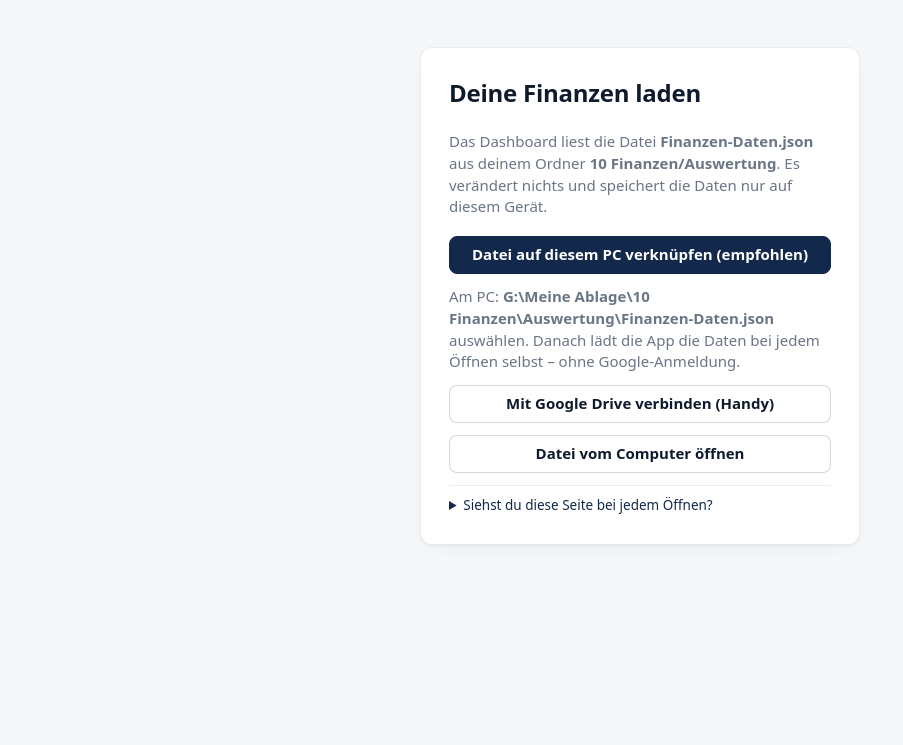
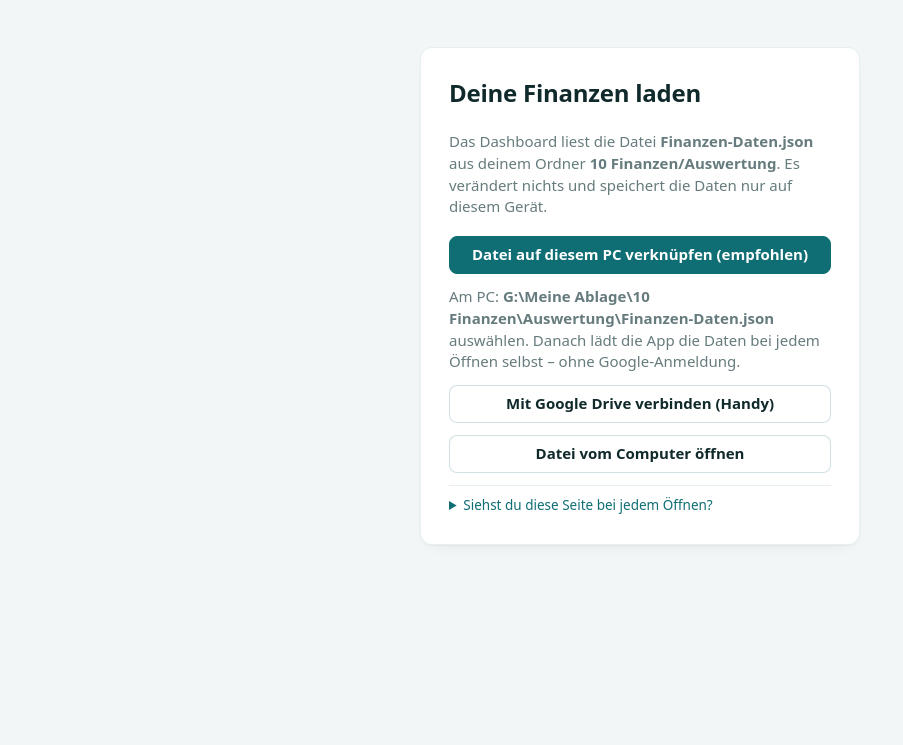
Before and after one commit to mwenzelides-privat/finanzen, a plain HTML site: page index.html in a window 1280 px wide. Shown: the part 55-800 px from the top of the page, without its empty margins (0-903 px from the left). Drawn offline with nearby package versions, Linux system fonts and the light colour scheme; no server answers.

Commit message:
Optik: Petrol als Leitfarbe, runde Systemschrift ohne Serifen, Plus grün und Minus rot deutlich abgesetzt
Co-Authored-By: Claude Opus 5.5 <noreply@anthropic.com>

```diff
--- a/css/design.css
+++ b/css/design.css
@@ -6,55 +6,55 @@
 :root {
   color-scheme: light;
   /* Flächen und Text */
-  --bg: #f5f6f8; --surface: #ffffff; --surface-2: #f0f2f5; --surface-3: #e7eaef;
-  --border: rgba(19, 41, 75, .09); --border-strong: rgba(19, 41, 75, .18);
-  --text: #0f1b2d; --text-2: #3b4757; --muted: #6a7585; --grid: #e9ecf1;
-  /* Leitfarbe Dunkelblau, Akzent Messing */
-  --accent: #13294b; --accent-2: #2c4a7c; --accent-soft: rgba(19, 41, 75, .065); --accent-on: #ffffff;
-  --akzent: #a8834a; --akzent-soft: rgba(168, 131, 74, .14);
+  --bg: #f3f6f6; --surface: #ffffff; --surface-2: #edf2f2; --surface-3: #e2eaea;
+  --border: rgba(15, 110, 116, .10); --border-strong: rgba(15, 110, 116, .20);
+  --text: #10292b; --text-2: #3a4e50; --muted: #667b7d; --grid: #e3eaea;
+  /* Leitfarbe Petrol, Akzent helles Petrol; Plus grün und Minus rot – deutlich anders als die Leitfarbe */
+  --accent: #0f6e74; --accent-2: #178990; --accent-soft: rgba(15, 110, 116, .08); --accent-on: #ffffff;
+  --akzent: #5fb3b8; --akzent-soft: rgba(95, 179, 184, .16);
   /* Vorzeichen / Abweichung */
-  --ein: #2f8a62; --aus: #c24a3d; --ein-text: #1d7550; --aus-text: #b42318;
+  --ein: #2e9d4f; --aus: #d04a3a; --ein-text: #15803d; --aus-text: #c0392b;
   --gelb: #c98a0b; --gelb-soft: rgba(201, 138, 11, .14);
-  /* Ausgaben-Flächen in Blautönen statt Orange */
-  --fest: #2c4a7c; --variabel: #a9bad3; --variabel-text: #0f1b2d;
-  --mark: rgba(168, 131, 74, .28);
+  /* Ausgaben-Flächen in Petroltönen */
+  --fest: #0f6e74; --variabel: #a9d3d5; --variabel-text: #10292b;
+  --mark: rgba(95, 179, 184, .28);
   /* Form */
   --radius: 12px; --radius-s: 8px;
   --shadow: 0 1px 2px rgba(15, 27, 45, .04), 0 6px 20px -14px rgba(15, 27, 45, .16);
   --shadow-hover: 0 2px 4px rgba(15, 27, 45, .05), 0 12px 28px -16px rgba(15, 27, 45, .24);
   --abstand: 16px; --abstand-s: 10px; --abstand-l: 28px;
   --uebergang: .16s ease;
-  /* Schrift: nur Systemschriften; Titel in einer Systemserife wie im Geschäftsbericht */
+  /* Schrift: runde Systemschrift für alles */
   --font: system-ui, -apple-system, "Segoe UI", Roboto, "Helvetica Neue", Arial, sans-serif;
-  --font-titel: Georgia, Cambria, "Times New Roman", "Noto Serif", serif;
+  --font-titel: var(--font);
   --fs-xs: 11.5px; --fs-s: 12.5px; --fs-m: 14px; --fs-b: 15px; --fs-l: 17px; --fs-xl: 24px; --fs-kz: 28px;
 }
 @media (prefers-color-scheme: dark) {
   :root:not([data-theme="light"]) {
     color-scheme: dark;
-    --bg: #0d131d; --surface: #141c29; --surface-2: #1a2434; --surface-3: #223047;
-    --border: rgba(200, 214, 235, .09); --border-strong: rgba(200, 214, 235, .18);
-    --text: #e7ecf3; --text-2: #b6c0ce; --muted: #8592a5; --grid: #222d3e;
-    --accent: #9bbbe8; --accent-2: #7da3dc; --accent-soft: rgba(155, 187, 232, .12); --accent-on: #0d131d;
-    --akzent: #d2b276; --akzent-soft: rgba(210, 178, 118, .16);
-    --ein: #3fae7f; --aus: #e2675a; --ein-text: #5fcb98; --aus-text: #f28b7d;
+    --bg: #0c1517; --surface: #122023; --surface-2: #182a2e; --surface-3: #20363a;
+    --border: rgba(190, 230, 232, .09); --border-strong: rgba(190, 230, 232, .18);
+    --text: #e6f0f0; --text-2: #b3c7c8; --muted: #7f9799; --grid: #1f3135;
+    --accent: #5fc4c9; --accent-2: #4fb0b5; --accent-soft: rgba(95, 196, 201, .13); --accent-on: #0c1517;
+    --akzent: #7fd0d3; --akzent-soft: rgba(127, 208, 211, .16);
+    --ein: #3fbf6a; --aus: #ef6b5e; --ein-text: #6ad98d; --aus-text: #f48b80;
     --gelb: #e0ad35; --gelb-soft: rgba(224, 173, 53, .16);
-    --fest: #6f93c9; --variabel: #34507a; --variabel-text: #ffffff;
-    --mark: rgba(210, 178, 118, .26);
+    --fest: #4fb0b5; --variabel: #24494d; --variabel-text: #ffffff;
+    --mark: rgba(127, 208, 211, .24);
     --shadow: 0 1px 2px rgba(0, 0, 0, .35); --shadow-hover: 0 2px 10px rgba(0, 0, 0, .45);
   }
 }
 :root[data-theme="dark"] {
   color-scheme: dark;
-  --bg: #0d131d; --surface: #141c29; --surface-2: #1a2434; --surface-3: #223047;
-  --border: rgba(200, 214, 235, .09); --border-strong: rgba(200, 214, 235, .18);
-  --text: #e7ecf3; --text-2: #b6c0ce; --muted: #8592a5; --grid: #222d3e;
-  --accent: #9bbbe8; --accent-2: #7da3dc; --accent-soft: rgba(155, 187, 232, .12); --accent-on: #0d131d;
-  --akzent: #d2b276; --akzent-soft: rgba(210, 178, 118, .16);
-  --ein: #3fae7f; --aus: #e2675a; --ein-text: #5fcb98; --aus-text: #f28b7d;
+  --bg: #0c1517; --surface: #122023; --surface-2: #182a2e; --surface-3: #20363a;
+  --border: rgba(190, 230, 232, .09); --border-strong: rgba(190, 230, 232, .18);
+  --text: #e6f0f0; --text-2: #b3c7c8; --muted: #7f9799; --grid: #1f3135;
+  --accent: #5fc4c9; --accent-2: #4fb0b5; --accent-soft: rgba(95, 196, 201, .13); --accent-on: #0c1517;
+  --akzent: #7fd0d3; --akzent-soft: rgba(127, 208, 211, .16);
+  --ein: #3fbf6a; --aus: #ef6b5e; --ein-text: #6ad98d; --aus-text: #f48b80;
   --gelb: #e0ad35; --gelb-soft: rgba(224, 173, 53, .16);
-  --fest: #6f93c9; --variabel: #34507a; --variabel-text: #ffffff;
-  --mark: rgba(210, 178, 118, .26);
+  --fest: #4fb0b5; --variabel: #24494d; --variabel-text: #ffffff;
+  --mark: rgba(127, 208, 211, .24);
   --shadow: 0 1px 2px rgba(0, 0, 0, .35); --shadow-hover: 0 2px 10px rgba(0, 0, 0, .45);
 }
 
--- a/index.html
+++ b/index.html
@@ -11,8 +11,8 @@
   <meta http-equiv="Content-Security-Policy" content="script-src 'self' 'sha256-uBC44HByEaSXUkNRR2h4DL81eveI0JXR3rrf6fPucMc=' https://cdn.jsdelivr.net https://accounts.google.com/gsi/client; connect-src 'self' https://www.googleapis.com https://oauth2.googleapis.com https://accounts.google.com/gsi/ https://api.anthropic.com http://127.0.0.1:48233; img-src 'self' data: blob:; object-src 'none'; base-uri 'none'">
   <title>Finanzen</title>
   <meta name="description" content="Private Finanzen – Dashboard mit Suche, Grafiken und Tabellen-Export">
-  <meta name="theme-color" content="#13294b" media="(prefers-color-scheme: light)">
-  <meta name="theme-color" content="#0e1420" media="(prefers-color-scheme: dark)">
+  <meta name="theme-color" content="#0f6e74" media="(prefers-color-scheme: light)">
+  <meta name="theme-color" content="#0c1517" media="(prefers-color-scheme: dark)">
   <link rel="manifest" href="manifest.webmanifest">
   <link rel="icon" href="icons/icon.svg" type="image/svg+xml">
   <link rel="apple-touch-icon" href="icons/icon-192.png">
--- a/sw.js
+++ b/sw.js
@@ -1,6 +1,6 @@
 // Service Worker: App-Dateien offline verfügbar halten. Die Finanzdaten selbst liegen in IndexedDB, nicht hier.
 // Bei jeder Änderung an App-Dateien VERSION erhöhen.
-const VERSION = 'd7.0.0';
+const VERSION = 'd7.0.1';
 const CACHE = 'finanzen-dash-' + VERSION;
 const APP = ['./', 'index.html', 'manifest.webmanifest', 'config.js', 'css/app.css', 'icons/icon.svg', 'icons/icon-192.png',
   'js/app.js', 'js/suche.js', 'js/quelle.js', 'js/export.js', 'js/chat.js', 'js/salden.js', 'js/steuer.js', 'js/gehalt.js', 'js/pruefen.js',
```
